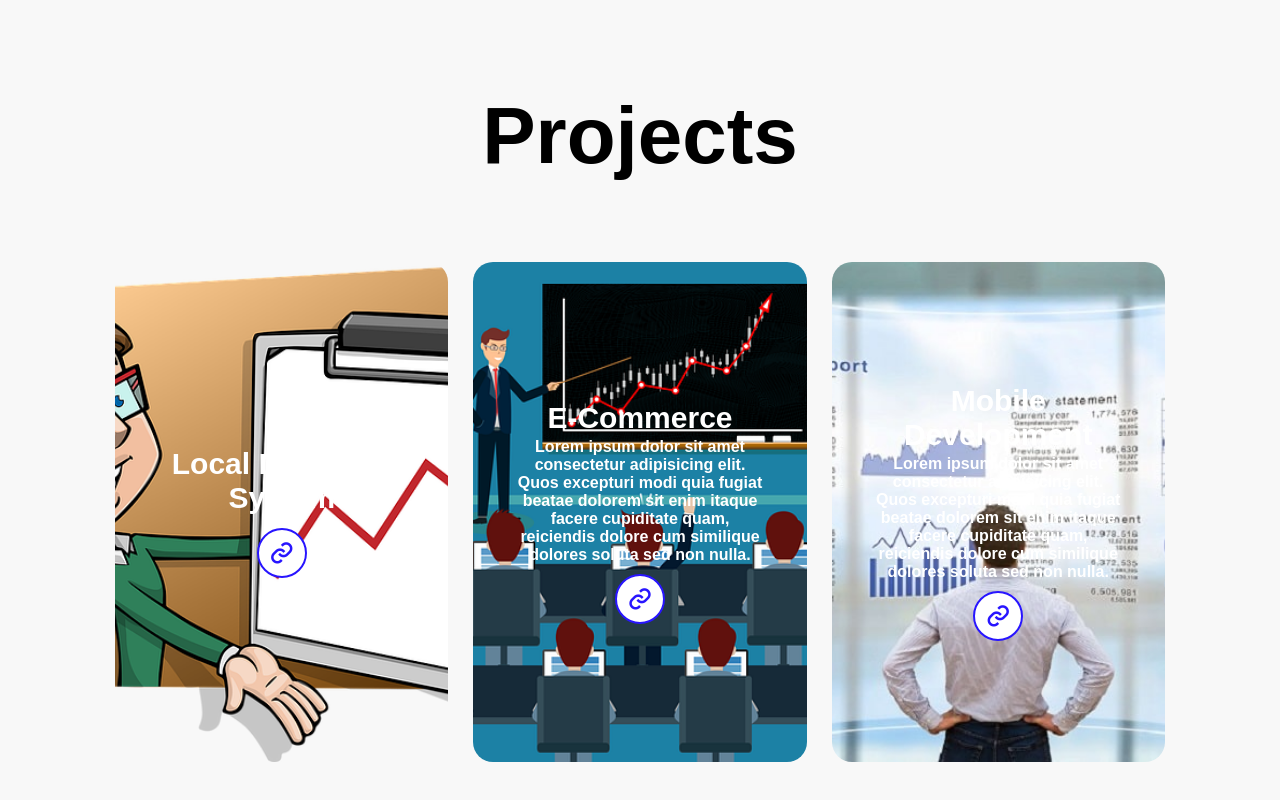
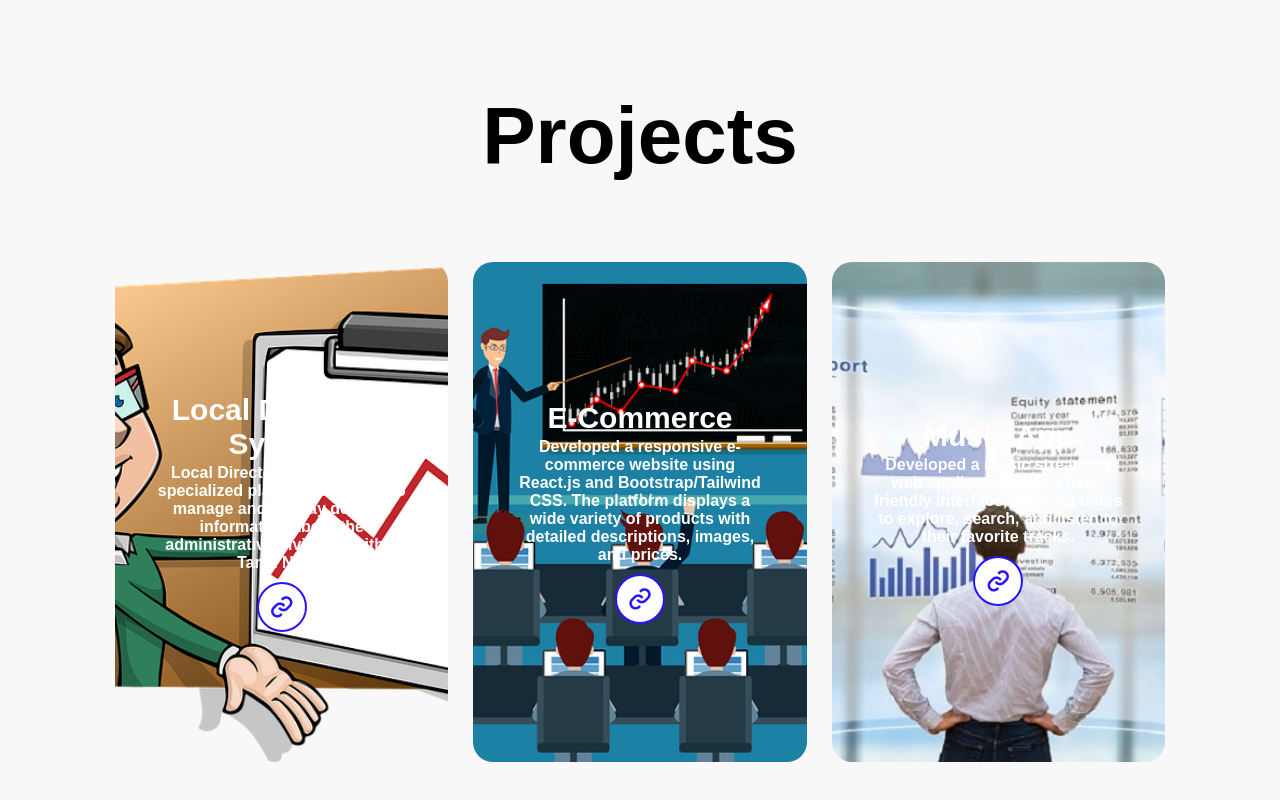
Before and after one commit to Sivakess/portfolio, a plain HTML site: page client/index.html in a window 1280 px wide. Shown: the part 1610-2410 px from the top of the page. Drawn offline with nearby package versions, Linux system fonts and the light colour scheme.

Commit message:
file succuss

```diff
--- a/client/index.html
+++ b/client/index.html
@@ -56,7 +56,10 @@
 
             </div>
 
-            <a href="/client/assets/Resume.pdf" class="btn" target="_blank">Open CV</a>
+            <a href="./assets/Resume (1).pdf" download="Siva_Resume.pdf" class="btn" target="_blank" data-aos="fade-up" data-aos-delay="500">
+                Download CV
+            </a>
+
 
 
 
@@ -96,7 +99,10 @@
                 <img src="./img/presentation-1454403_640.webp" alt="">
                 <div class="projects-info">
                     <h4>Local Database System</h4>
-                    <p></p>
+                    <p>Local Directory database is a specialized platform designed to manage and
+                        display detailed information about the administrative divisions within Tamil
+                        Nadu.
+                        </p>
                         <a href="https://databaselocaldirectoryproject.netlify.app/">
                             <i class="bx bx-link"></i>
                         </a>
@@ -107,11 +113,9 @@
                 <img src="./img/man-6107457_640.webp" alt="">
                 <div class="projects-info">
                     <h4>E-Commerce</h4>
-                    <p>Lorem ipsum dolor sit amet consectetur adipisicing
-                        elit. Quos excepturi modi quia fugiat beatae dolorem
-                        sit enim itaque facere cupiditate quam, reiciendis
-                        dolore cum similique dolores soluta sed non nulla.</p>
-                        <a href="#">
+                    <p>Developed a responsive e-commerce website using React.js and Bootstrap/Tailwind CSS.
+                        The platform displays a wide variety of products with detailed descriptions, images, and prices.</p>
+                        <a href="https://e-commerce-weblink.netlify.app/">
                             <i class="bx bx-link"></i>
                         </a>
                 </div>
@@ -120,11 +124,9 @@
             <div class="projects-box"  data-aos="fade-left" data-aos-delay="500">
                 <img src="./img/euro main.jpeg" alt="">
                 <div class="projects-info">
-                    <h4>Mobile Development</h4>
-                    <p>Lorem ipsum dolor sit amet consectetur adipisicing
-                        elit. Quos excepturi modi quia fugiat beatae dolorem
-                        sit enim itaque facere cupiditate quam, reiciendis
-                        dolore cum similique dolores soluta sed non nulla.</p>
+                    <h4>Music App</h4>
+                    <p>Developed a music streaming web application with a user-friendly interface,
+                        allowing users to explore, search, and listen to their favorite tracks.</p>
                         <a href="#">
                             <i class="bx bx-link"></i>
                         </a>
```
Also changed, not shown: 2 other files.
